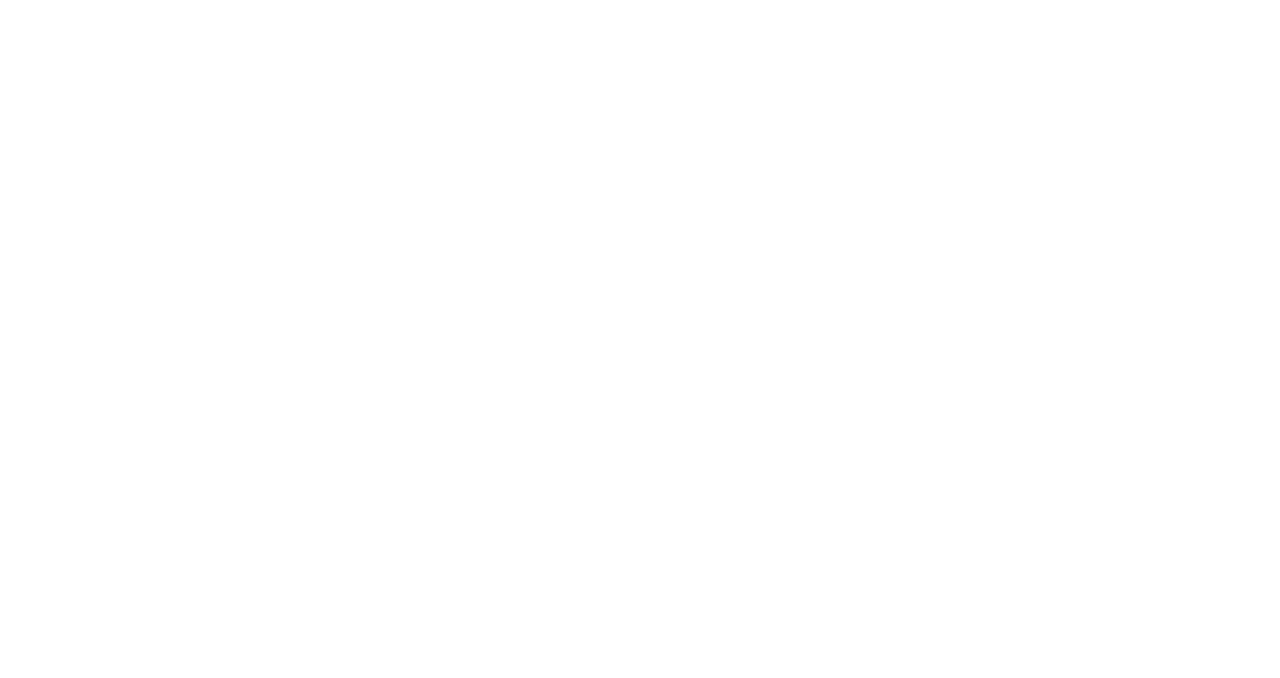
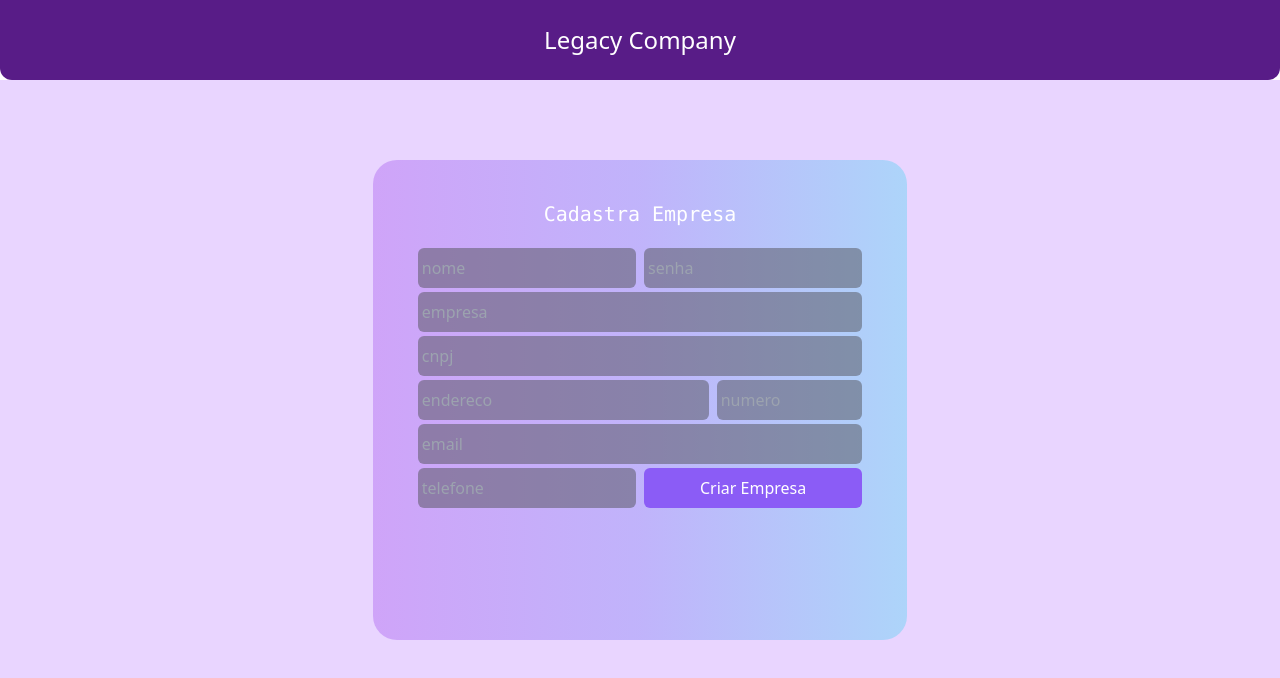
Before and after one commit to GustavoDeSouzaFonseca/frontend-legacy, a React (Create React App) app: page /empresa/cadastrar in a window 1280 px wide. Shown: the top 678 px of the page. Built offline with nearby package versions, Linux system fonts and the light colour scheme.

Commit message:
[:construction: :lipstick:] Adicionado modal de delete, tela de cadastro e estilizacao de cadastro

```diff
--- a/package.json
+++ b/package.json
@@ -14,6 +14,7 @@
     "react-dom": "^18.2.0",
     "react-router-dom": "^6.18.0",
     "react-scripts": "5.0.1",
+    "react-toastify": "^9.1.3",
     "web-vitals": "^2.1.4"
   },
   "scripts": {
--- a/src/pages/clientes/CadastraEmpresa.jsx
+++ b/src/pages/clientes/CadastraEmpresa.jsx
@@ -1,7 +1,127 @@
-import React from 'react';
+import React, { useState } from 'react';
+import Header from '../../components/Header';
+import axios from 'axios';
+import { toast } from 'react-toastify';
+import 'react-toastify/dist/ReactToastify.css';
 
 function CadastraEmpresa() {
-  return <div />;
+  const [nome, setNome] = useState('');
+  const [senha, setSenha] = useState('');
+  const [empresa, setEmpresa] = useState('');
+  const [cnpj, setCnpj] = useState('');
+  const [endereco, setEndereco] = useState('');
+  const [numero, setNumero] = useState('');
+  const [telefone, setTelefone] = useState('');
+  const [email, setEmail] = useState('');
+
+  const handleCriaEmpresa = () => {
+    const body = {
+      ds_nome: nome,
+      ds_senha: senha,
+      nm_empresa: empresa,
+      nr_cnpj: cnpj,
+      ds_endereco: endereco,
+      nr_numero: numero,
+      nr_telefone: telefone,
+      ds_email: email
+    }
+
+    try {
+      axios.post("http://localhost:8080/clientes", body)
+      .then(async (response) => {
+        if(response.status === 200) {
+          await toast.success('Empresa criada com sucesso!', {
+            position: "bottom-left",
+            autoClose: 5000,
+            hideProgressBar: false,
+            closeOnClick: true,
+            pauseOnHover: false,
+            draggable: true,
+            progress: undefined,
+            theme: "colored",
+          });
+
+          setNome('');
+          setSenha('');
+          setEmpresa('');
+          setCnpj('');
+          setEndereco('');
+          setNumero('');
+          setTelefone('');
+          setEmail('');
+
+          return;
+        } else {
+          toast.error(response.statusText, {
+            position: "bottom-left",
+            autoClose: 5000,
+            hideProgressBar: false,
+            closeOnClick: true,
+            pauseOnHover: false,
+            draggable: true,
+            progress: undefined,
+            theme: "colored",
+          });
+          return;
+        }
+      })
+      .catch((err) => {
+         toast.error("Erro interno do servidor", {
+          position: "bottom-left",
+          autoClose: 5000,
+          hideProgressBar: false,
+          closeOnClick: true,
+          pauseOnHover: false,
+          draggable: true,
+          progress: undefined,
+          theme: "colored",
+        });
+        return;
+      })
+    } catch (error) {
+      toast.error(error, {
+        position: "bottom-left",
+        autoClose: 5000,
+        hideProgressBar: false,
+        closeOnClick: true,
+        pauseOnHover: false,
+        draggable: true,
+        progress: undefined,
+        theme: "colored",
+      });
+    }
+  }
+
+  return (
+    <div className="flex flex-col h-screen">
+      <Header/>
+      <section className='flex-1 bg-purple-200 flex justify-center'>
+
+        <div className='w-5/12 h-4/6 mt-20 bg-gradient-to-r from-purple-600/30
+          via-indigo-500/30 to-cyan-400/30 rounded-3xl flex flex-col items-center'>
+            <h2 className='text-white font-mono text-xl mt-10'>Cadastra Empresa</h2>
+
+            <div className='w-5/6 mt-5'>
+              <div className='flex flex-row justify-between'>
+                <input  className='bg-zinc-600/50 w-6/12 mr-1 p-1 h-10 rounded-md flex' type='text' placeholder='nome' value={nome} onChange={(e) => {setNome(e.target.value)}} />
+                <input className='bg-zinc-600/50 w-6/12 ml-1 p-1 h-10 rounded-md flex' type='password' placeholder='senha' value={senha} onChange={(e) => {setSenha(e.target.value)}}/>
+              </div>
+              <input className='bg-zinc-600/50 w-full p-1 h-10 mt-1 rounded-md flex' type='text' placeholder='empresa' value={empresa} onChange={(e) => {setEmpresa(e.target.value)}}/>
+              <input className='bg-zinc-600/50 w-full p-1 h-10 mt-1 rounded-md flex' type='text' placeholder='cnpj' value={cnpj} onChange={(e) => {setCnpj(e.target.value)}}/>
+              <div className='flex flex-row justify-between w-full'>
+                <input className='bg-zinc-600/50 w-8/12 mr-1 p-1 h-10 mt-1 rounded-md flex' type='text' placeholder='endereco' value={endereco} onChange={(e) => {setEndereco(e.target.value)}}/>
+                <input className='bg-zinc-600/50 w-4/12 ml-1 p-1 h-10 mt-1 rounded-md flex' type='text' placeholder='numero' value={numero} onChange={(e) => {setNumero(e.target.value)}}/>
+              </div>
+            <input className='bg-zinc-600/50 w-full p-1 h-10 mt-1 rounded-md flex' type='text' placeholder='email' value={email} onChange={(e) => {setEmail(e.target.value)}}/>
+            <div className='w-full flex flex-row justify-between'>
+              <input className='bg-zinc-600/50 w-3/6 p-1 mr-1 h-10 mt-1 rounded-md flex' type='text' placeholder='telefone' value={telefone} onChange={(e) => {setTelefone(e.target.value)}}/>
+              <button className='bg-violet-500 text-white w-3/6 ml-1 h-10 mt-1 items-center justify-center rounded-md flex' onClick={handleCriaEmpresa}>Criar Empresa</button>
+            </div>
+            </div>
+        </div>
+      </section>
+    </div>
+  );
 }
 
 export default CadastraEmpresa;
--- a/src/pages/clientes/Clientes.jsx
+++ b/src/pages/clientes/Clientes.jsx
@@ -9,6 +9,9 @@
   const BASE_URL = "http://localhost:8080"
 
   const [clientes, setClientes] = useState([]);
+  const [showModal, setShowModal] = useState(false);
+  const [clienteToDelete, setClienteToDelete] = useState(null);
+
 
   useEffect(() => {
     async function fetchClientes() {
@@ -22,6 +25,27 @@
     fetchClientes();
   }, []);
 
+  const openModal = (clienteId) => {
+    setClienteToDelete(clienteId);
+    setShowModal(true);
+  }
+
+  const closeModal = () => {
+    setClienteToDelete(null);
+    setShowModal(false);
+  }
+
+  const handleDelete = async (clienteId) => {
+    try {
+      await axios.delete(`${BASE_URL}/clientes/${clienteId}`);
+      setClientes(clientes.filter(cliente => cliente.id !== clienteId));
+      closeModal();
+    } catch (error) {
+      console.error('Erro ao excluir cliente:', error);
+      closeModal();
+    }
+  }
+
 
   return (
     <div className="flex flex-col h-screen">
@@ -30,28 +54,42 @@
         <div className='w-5/12 h-4/6 mt-20 bg-gradient-to-r from-purple-600/30
           via-indigo-500/30 to-cyan-400/30 rounded-3xl flex flex-col items-center'>
           <h2 className='text-white font-mono text-xl mt-10'>Clientes</h2>
-          <ul className='w-10/12 h-5/6 mt-7'>
-            <div className='bg-zinc-600/30 w-full h-8 rounded-md flex mt-15'>
+          <div className='bg-zinc-600/50 w-5/6 h-10 rounded-md flex mt-15'>
               <span className='ml-5 w-8 text-white'></span>
-              <span className='w-24 text-white'>Nome</span>
-              <span className='w-36 text-white'>Empresa</span>
+              <span className='w-24 text-white ml-3'>Nome</span>
+              <span className='w-36 text-white ml-3'>Empresa</span>
             </div>
+          <ul className='w-10/12 h-5/6 mt-7 ulClientes overflow-y-auto'>
+
             {clientes.map(cliente => (
               <div className='mt-5'>
                 <li className='bg-zinc-600/30 w-full h-8 rounded-md flex mt-15' key={cliente.id}>
                   <span className='ml-5 w-8 text-white'>{cliente.id}</span>
-                  <span className='w-24 text-white'>{cliente.ds_nome}</span>
-                  <span className='w-36 text-white'>{cliente.nm_empresa}</span>
+                  <span className='w-24 text-white truncate ml-3'>{cliente.ds_nome}</span>
+                  <span className='w-36 text-white truncate ml-3'>{cliente.nm_empresa}</span>
                   <div className="flex ml-auto items-center mr-3">
-                    <FontAwesomeIcon icon={faEdit} className="text-white mr-2 cursor-pointer" />
-                    <FontAwesomeIcon icon={faTrash} className="text-white cursor-pointer" />
+                    <FontAwesomeIcon icon={faEdit} className="text-white mr-2 cursor-pointer"/>
+                    <FontAwesomeIcon icon={faTrash} className="text-white cursor-pointer" onClick={() => openModal(cliente.id)}/>
                   </div>
                 </li>
               </div>
             ))}
+
+            {showModal && (
+              <div className="fixed inset-0 flex items-center justify-center z-50">
+                <div className="bg-white p-5 rounded-lg shadow-lg">
+                  <p className="mb-3">Tem certeza que deseja excluir este cliente?</p>
+                  <div className="flex justify-end">
+                    <button className="bg-violet-500 text-white px-4 py-2 rounded mr-3" onClick={() => handleDelete(clienteToDelete)}>Excluir</button>
+                    <button className="bg-gray-300 text-black px-4 py-2 rounded" onClick={closeModal}>Cancelar</button>
+                  </div>
+                </div>
+              </div>
+            )}
           </ul>
+
           <Link to={"/empresa/cadastrar"}>
-            <div className='w-56 flex items-center justify-center h-[35px] rounded-2xl bg-zinc-600 mb-5'>
+            <div className='w-56 flex items-center justify-center h-[35px] rounded-2xl bg-zinc-600 mb-5 mt-3'>
               <span className='text-white'>Criar uma nova empresa</span>
             </div>
           </Link>
```
Also changed, not shown: 1 other file (tests, documents, lock files or other folders).
